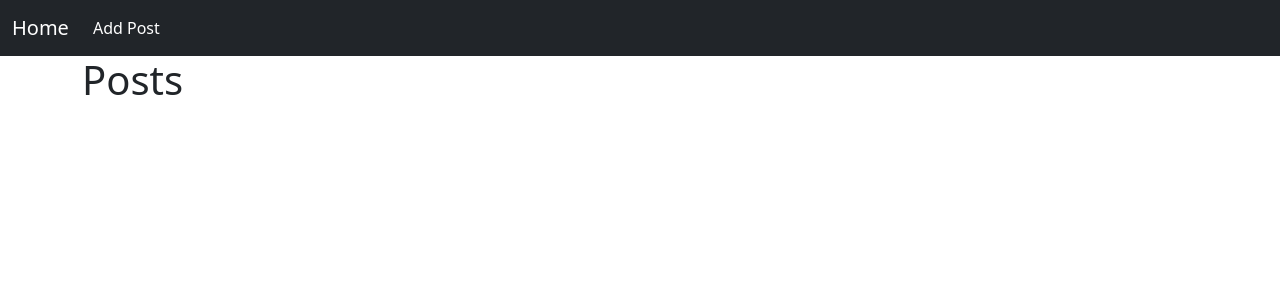
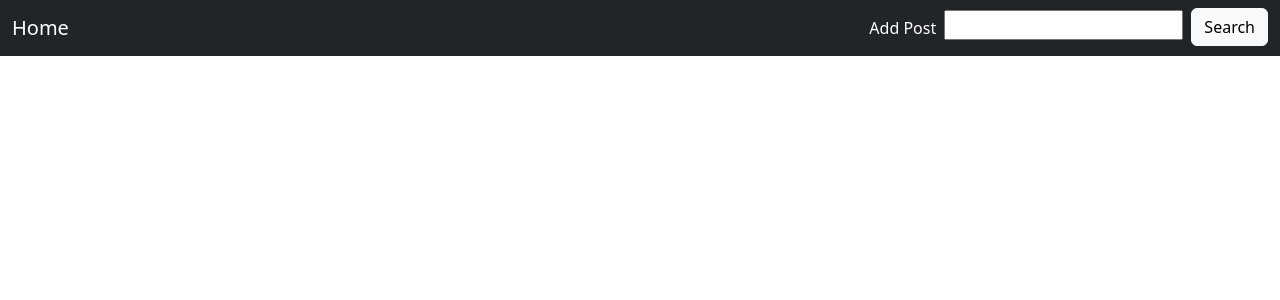
Before and after one commit to apfelficken/blog, a Django app: page / in a window 1280 px wide. Shown: the top 300 px of the page. Run offline with Django 4.2, Linux system fonts and the light colour scheme; data that the repository does not hold is empty.

Commit message:
Added search

```diff
--- a/source/blog/forms.py
+++ b/source/blog/forms.py
@@ -6,3 +6,7 @@
     class Meta:
         model = Post
         fields = ['title', 'body', 'status']
+
+
+class SimpleSearchForm(forms.Form):
+    search = forms.CharField(max_length=50, required=False, label='Search')
--- a/source/blog/templates/base.html
+++ b/source/blog/templates/base.html
@@ -15,19 +15,17 @@
     </head>
 
     <body>
-        <nav class="navbar navbar-expand-lg bg-dark text-white">
+        <nav class="navbar fixed-top navbar-expand-md navbar-inverse bg-dark justify-content-between">
             <div class="container-fluid">
                 <a class="navbar-brand text-white" href="{% url 'blog:index' %}">Home</a>
-                <button class="navbar-toggler" type="button" data-bs-toggle="collapse" data-bs-target="#navbarNav"
+                <button class="navbar-toggler text-white" type="button" data-bs-toggle="collapse" data-bs-target="#navbarNav"
                         aria-controls="navbarNav" aria-expanded="false" aria-label="Toggle navigation">
                     <span class="navbar-toggler-icon"></span>
                 </button>
-                <div class="collapse navbar-collapse" id="navbarNav">
-                    <ul class="navbar-nav ">
+                <div class="navbar-collapse collapse justify-content-end" id="navbarNav">
+                    <ul class="navbar-nav">
                         {% block nav %}{% endblock %}
-                        <li class="nav-item">
-                            <a class="nav-link text-white" href="{% url 'blog:add_post' %}">Add Post</a>
-                        </li>
+
                     </ul>
                 </div>
             </div>
--- /dev/null
+++ b/source/blog/templates/partial/simple_search.html
@@ -0,0 +1,14 @@
+<form class="d-flex" role="search" action="" method="GET">
+    <div>
+        {{ form.search }}
+        <input type="submit" class="btn btn-light ms-1" value="Search">
+    </div>
+    {% for error in form.search.errors %}
+        <p class="text-danger">{{ error }}</p>
+    {% endfor %}
+</form>
+
+{#<form class="form-inline my-2 my-lg-0">#}
+{#      <input class="form-control mr-sm-2" type="search" placeholder="Search" aria-label="Search">#}
+{#      <button class="btn btn-outline-success my-2 my-sm-0" type="submit">Search</button>#}
+{#    </form>#}
--- a/source/blog/templates/post/post_index.html
+++ b/source/blog/templates/post/post_index.html
@@ -1,6 +1,14 @@
 {% extends 'base.html' %}
 
+{% block nav %}
+    <li class="nav-item">
+        <a class="nav-link text-white" href="{% url 'blog:add_post' %}">Add Post</a>
+    </li>
+    <li class="nav-item search-form">
+        {% include 'partial/simple_search.html' %}
+    </li>
 
+{% endblock %}
 
 
 {% block content %}
--- a/source/blog/views/post_views.py
+++ b/source/blog/views/post_views.py
@@ -1,8 +1,9 @@
 from django.shortcuts import get_object_or_404, redirect, reverse
 from django.views.generic import ListView, DetailView, CreateView, UpdateView, View
-
-from blog.forms import PostForm
+from django.utils.http import urlencode
+from blog.forms import PostForm, SimpleSearchForm
 from blog.models import Post
+from django.db.models import Q
 
 
 class PostIndexView(ListView):
@@ -11,6 +12,33 @@
     model = Post
     paginate_by = 3
     paginate_orphans = 1
+
+    def get(self, request, *args, **kwargs):
+        self.form = self.get_search_form()
+        self.search_value = self.get_search_value()
+        return super().get(request, *args, **kwargs)
+
+    def get_search_form(self):
+        return SimpleSearchForm(self.request.GET)
+
+    def get_search_value(self):
+        if self.form.is_valid():
+            return self.form.cleaned_data['search']
+
+    def get_queryset(self):
+        queryset = super().get_queryset()
+        if self.search_value:
+            queryset = queryset.filter(Q(title__icontains=self.search_value) |
+                                       Q(body__icontains=self.search_value))
+        return queryset
+
+    def get_context_data(self, *, object_list=None, **kwargs):
+        context = super().get_context_data(object_list=object_list, **kwargs)
+        context['form'] = self.form
+        if self.search_value:
+            context['query'] = urlencode({'search': self.search_value})
+            context['search'] = self.search_value
+        return context
 
 
 class PostView(DetailView):
```
